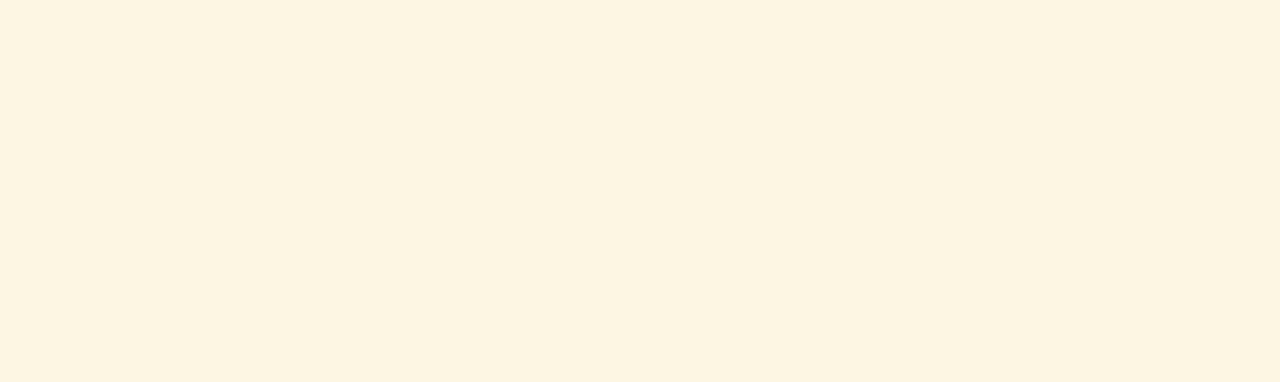
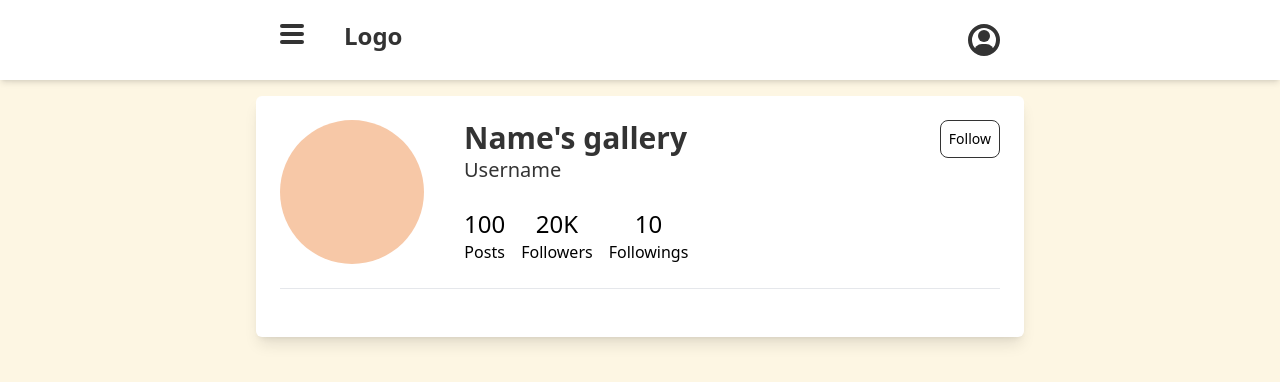
Before and after one commit to indialifah/artfolio-dbb-finalproject, a React (Vite) app: page /userprofile in a window 1280 px wide. Before the commit this address had no page. Shown: the top 382 px of the page. Built offline with nearby package versions, Linux system fonts and the light colour scheme.

Commit message:
add User Profile page and set layout

```diff
--- a/src/App.jsx
+++ b/src/App.jsx
@@ -2,6 +2,7 @@ import { BrowserRouter as Router, Routes, Route } from 'react-router-dom';
 import Login from './pages/Login'
 import Register from './pages/Register'
 import Home from './pages/Home';
+import UserProfile from './pages/UserProfile';
 
 function App() {
 
@@ -13,6 +14,7 @@ function App() {
         <Route path='/login' element={<Login />} />
         <Route path='/register' element={<Register />} />
         <Route path='/' element={<Home />}/>
+        <Route path='/userprofile' element={<UserProfile/>} />
       </Routes>
     </Router>
   )
--- /dev/null
+++ b/src/pages/UserProfile.jsx
@@ -0,0 +1,51 @@
+import React from 'react'
+import Navbar from '../components/Navbar'
+
+const UserProfile = () => {
+  return (
+    <div>
+        <Navbar />
+
+        {/* Container */}
+        <div className='mt-24 w-[60%] mx-auto'>
+            <div className='bg-white shadow-lg rounded-md p-6 my-4'>
+                {/* User Profile */}
+                <div className='flex justify-between'>
+                  <div className='flex gap-10'>
+                      <div className='w-36 h-36 bg-peach rounded-full'></div>
+                      <div  className='flex flex-col gap-6'>
+                        <div>
+                          <p className='text-3xl font-bold text-black'>Name's gallery</p>
+                          <p className='text-xl text-black'>Username</p>
+                        </div>
+                        <div className='flex gap-4'>
+                          <div className='text-center'>
+                            <p className='text-2xl font-light'>100</p>
+                            <p>Posts</p>
+                          </div>
+                          <div className='text-center'>
+                            <p className='text-2xl font-light'>20K</p>
+                            <p>Followers</p>
+                          </div>
+                          <div className='text-center'>
+                            <p className='text-2xl font-light'>10</p>
+                            <p>Followings</p>
+                          </div>
+                        </div>
+                      </div>
+                  </div>
+                  <div>
+                    <p className='leading-9 px-2 text-sm border-[1px] border-solid border-black rounded-lg cursor-pointer'>Follow</p>
+                  </div>
+                </div>
+
+                <hr className='my-6'/>
+                {/* User Bio */}
+                {/* User Gallery */}
+            </div>
+        </div>
+    </div>
+  )
+}
+
+export default UserProfile
```
